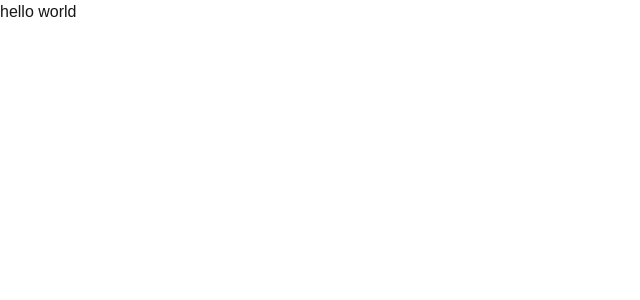
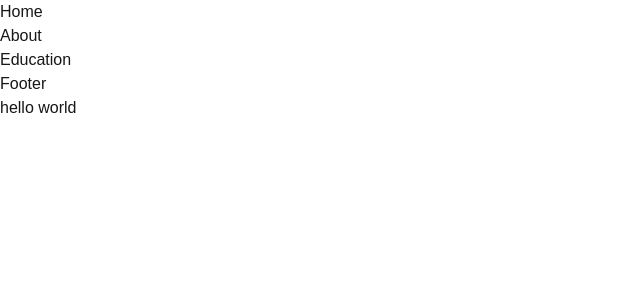
Before and after one commit to Marufsheikh404/next-app, a Next.js app: page / in a window 1280 px wide. Shown: the top 300 px of the page, without its empty margins (0-640 px from the left). Built offline with nearby package versions, Linux system fonts and the light colour scheme.

Commit message:
navber is runnding

```diff
--- /dev/null
+++ b/src/app/components/Navber.jsx
@@ -0,0 +1,18 @@
+import React from 'react';
+
+const Navber = () => {
+    return (
+        <div>
+            <nav>
+                <ul>
+                    <li>Home</li>
+                    <li>About</li>
+                    <li>Education</li>
+                    <li>Footer</li>
+                </ul>
+            </nav>
+        </div>
+    );
+};
+
+export default Navber;
--- a/src/app/layout.js
+++ b/src/app/layout.js
@@ -1,5 +1,6 @@
 import { Geist, Geist_Mono } from "next/font/google";
 import "./globals.css";
+import Navber from "./components/Navber";
 
 const geistSans = Geist({
   variable: "--font-geist-sans",
@@ -22,6 +23,7 @@ export default function RootLayout({ children }) {
       <body
         className={`${geistSans.variable} ${geistMono.variable} antialiased`}
       >
+        <Navber></Navber>
         {children}
       </body>
     </html>
```
